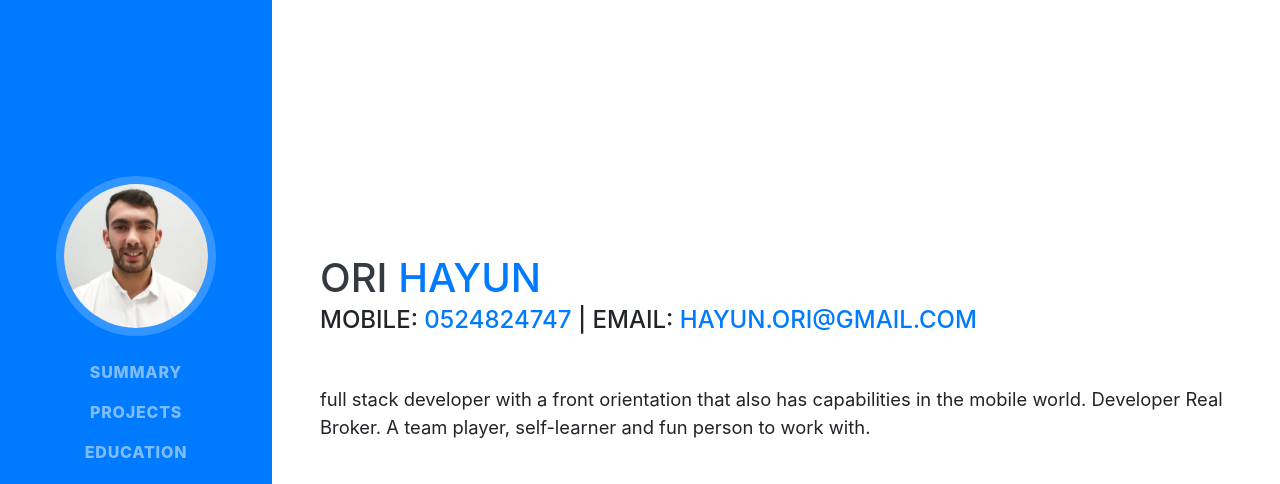
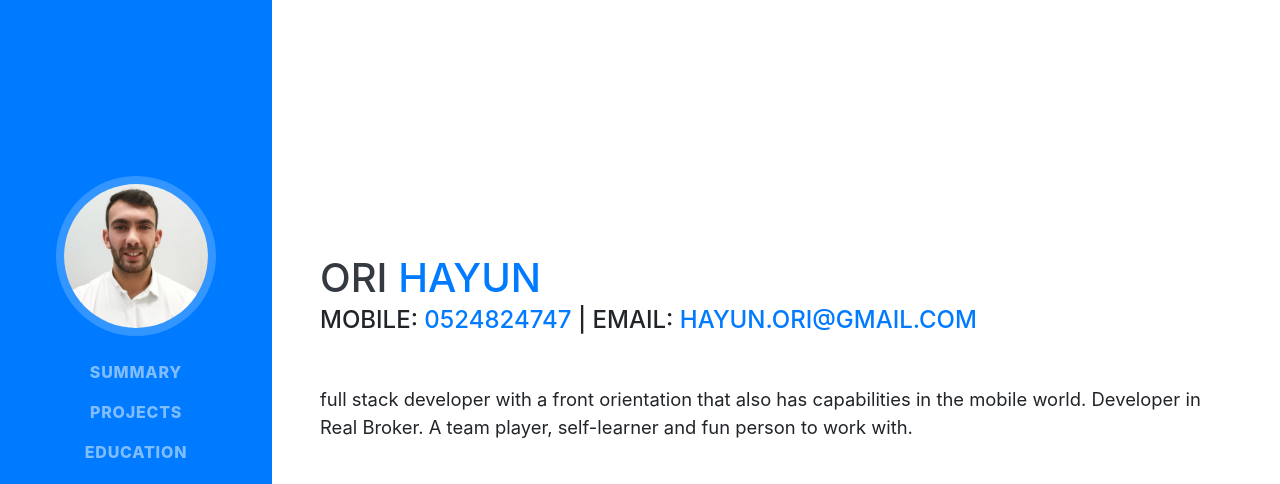
Before and after one commit to OriHayun/Portfolio, a website with bundled scripts: page index.html in a window 1280 px wide. Shown: the top 484 px of the page. Built offline with nearby package versions, Linux system fonts and the light colour scheme; a web font is replaced by a local one.

Commit message:
fix about content

```diff
--- a/index.html
+++ b/index.html
@@ -83,7 +83,7 @@
                     | Email:
                     <a href="mailto:hayun.ori@gmail.com">hayun.ori@gmail.com</a>
                 </div>
-                <p class="lead mb-5">full stack developer with a front orientation that also has capabilities in the mobile world. Developer Real Broker. A team player, self-learner and fun person to work with.</p>
+                <p class="lead mb-5">full stack developer with a front orientation that also has capabilities in the mobile world. Developer in Real Broker. A team player, self-learner and fun person to work with.</p>
                 <div class="social-icons">
                     <a href="https://www.linkedin.com/in/ori-hayun/">
                         <i class="fab fa-linkedin-in"></i>
```
